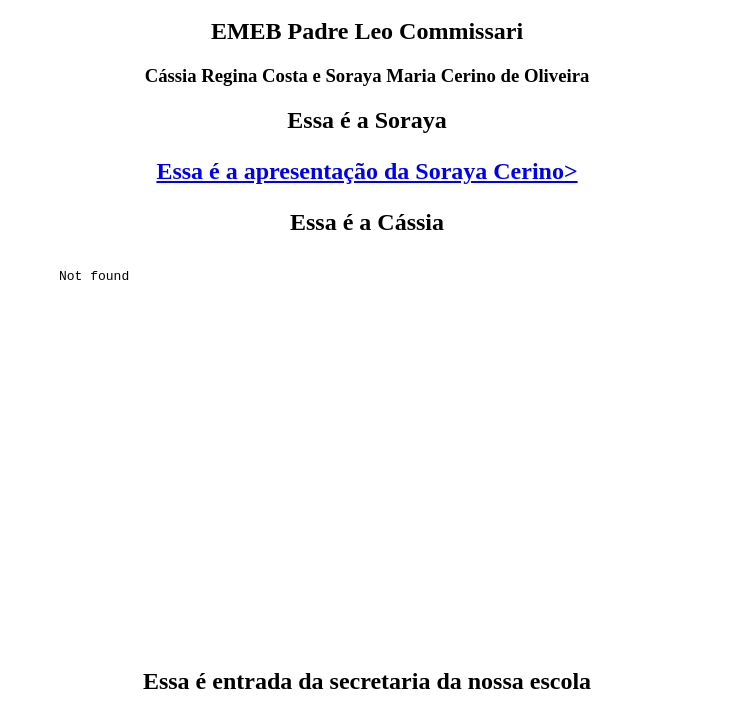
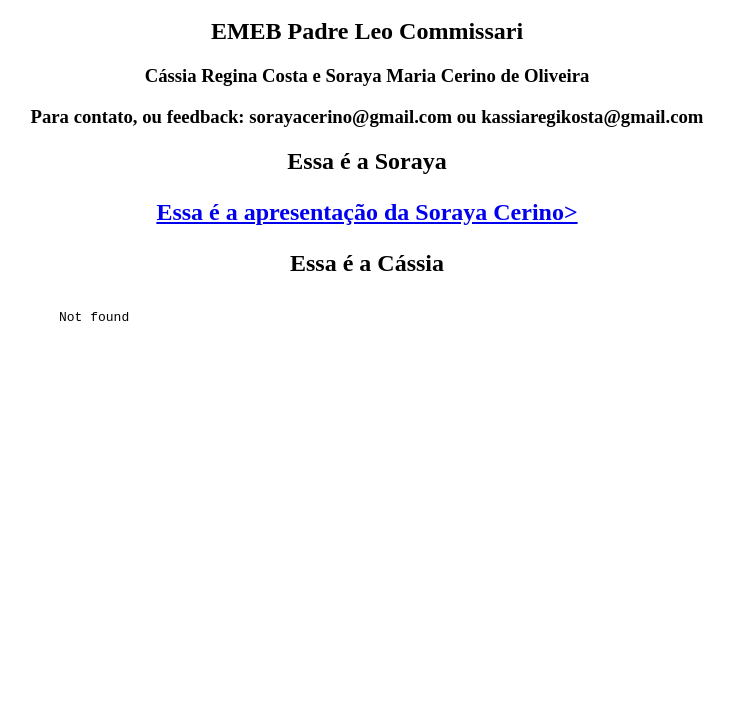
Before and after one commit to sorayacerino/cyberpedagogiaufabc2022_leocommissari, a plain HTML site: page index.html in a window 1280 px wide. Shown: the part 48-754 px from the top of the page, without its empty margins (273-1007 px from the left). Drawn offline with Linux system fonts and the light colour scheme.

Commit message:
Update index.html

```diff
--- a/index.html
+++ b/index.html
@@ -7,6 +7,8 @@
 <h2> EMEB Padre Leo Commissari</h2>
 
 <h3> Cássia Regina Costa e Soraya Maria Cerino de Oliveira </h3>
+
+<h3> Para contato, ou feedback: sorayacerino@gmail.com ou kassiaregikosta@gmail.com </h3>
 
 
 <h2>Essa é a Soraya<h2>
@@ -91,3 +93,5 @@ href=" https://www.youtube.com/watch?v=aww32PsnHQI">Todos somos especiais> </a><
 <h2>Esse é o Projeto Zero<h2>
 <p><a
 href="https://www.youtube.com/watch?v=S9zRyvtffwA"">Clique para assistir> </a></p>
+
+  <h3> Para contato, ou feedback: sorayacerino@gmail.com ou kassiaregikosta@gmail.com </h3>
```
